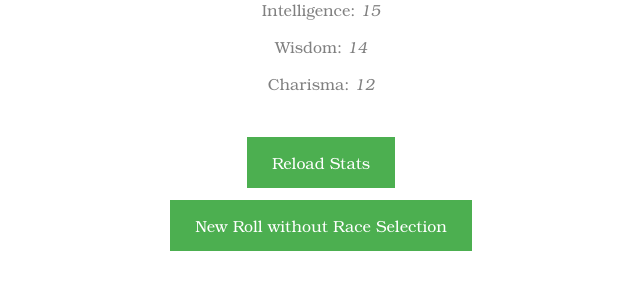
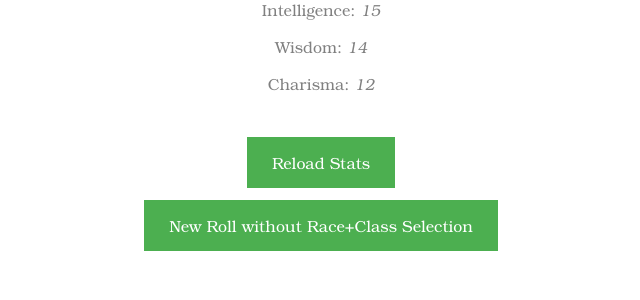
Before and after one commit to mouseexe/OneShotCharacterGenerator, a Flask app: page / in a window 1280 px wide. Shown: the part 187-487 px from the top of the page, without its empty margins (319-959 px from the left). Run offline with Flask 2, Linux system fonts and the light colour scheme.

Commit message:
String updates

```diff
--- a/templates/fullRoll.html
+++ b/templates/fullRoll.html
@@ -19,7 +19,7 @@
             </div>
             <br><br>
             <div>
-                <a href="/stats" class="button">New Roll without Race Selection</a>
+                <a href="/stats" class="button">New Roll without Race+Class Selection</a>
             </div>
         </div>
     </body>
--- a/templates/justStats.html
+++ b/templates/justStats.html
@@ -19,7 +19,7 @@
             </div>
             <br><br>
             <div>
-                <a href="../" class="button">New Roll with Race Selection</a>
+                <a href="../" class="button">New Roll with Race+Class Selection</a>
             </div>
         </div>
     </body>
```
